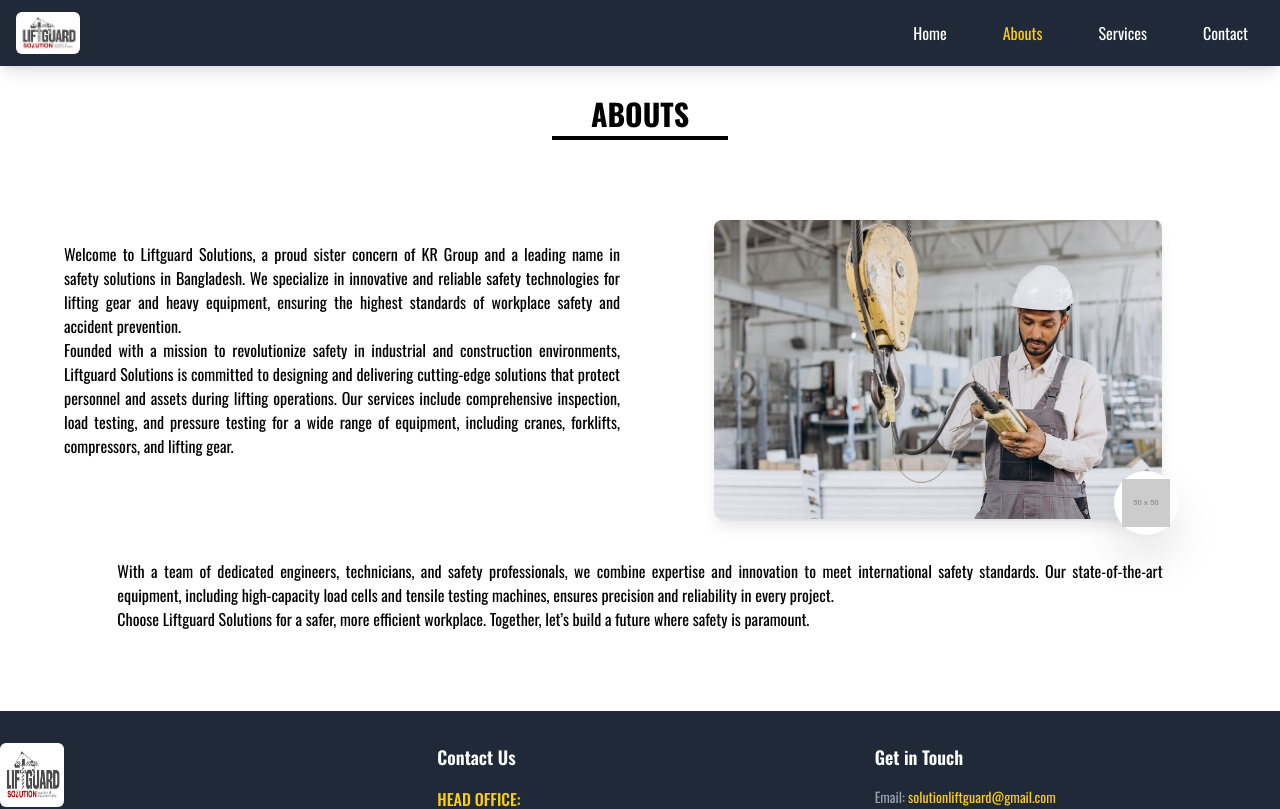
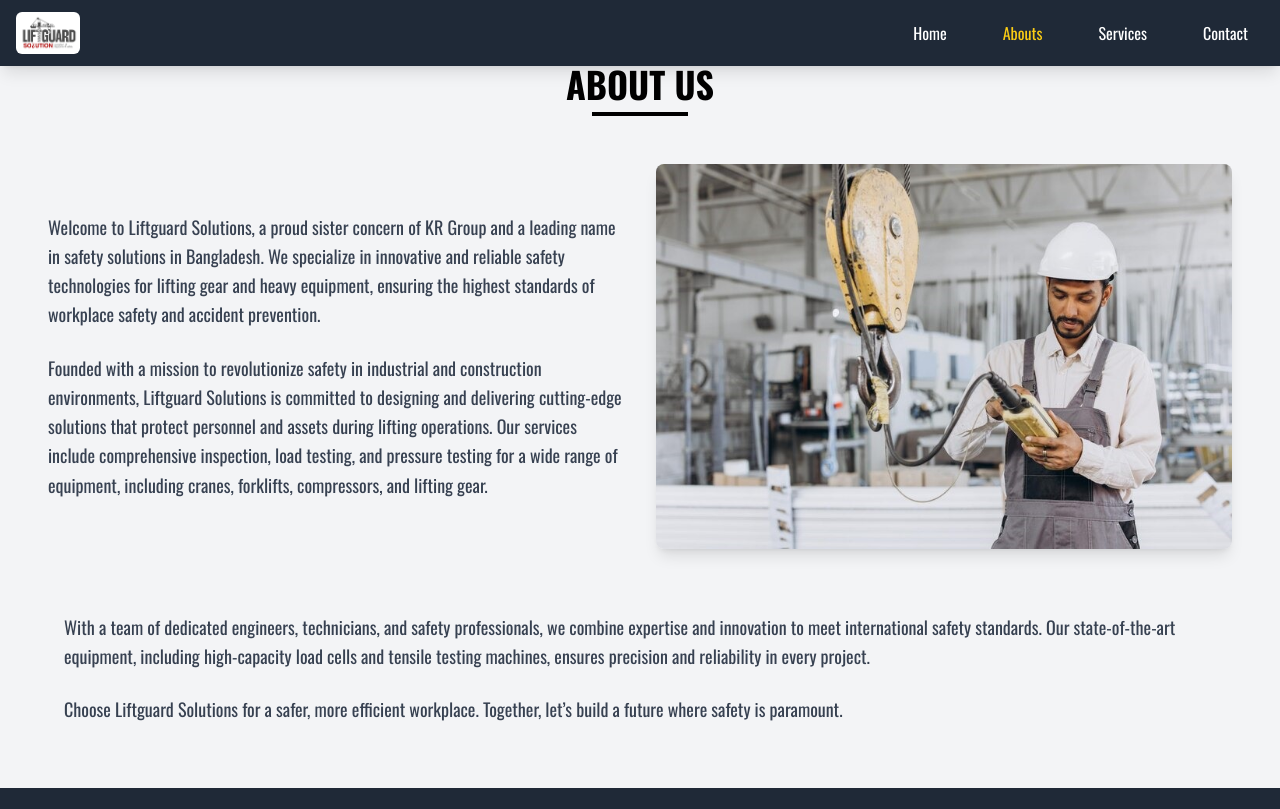
Before and after one commit to BD-Arfat/lift-guard, a React (Vite) app: page /Overview in a window 1280 px wide. Shown: the top 809 px of the page. Built offline with nearby package versions, Linux system fonts and the light colour scheme.

Commit message:
chainge abouts page

```diff
--- a/src/Pages/Abouts/Abouts/Overview.jsx
+++ b/src/Pages/Abouts/Abouts/Overview.jsx
@@ -12,52 +12,49 @@
     }, []);
 
     return (
-        <>
-        <h2 className="text-3xl font-bold text-black font-oswald text-center pt-24">ABOUTS</h2>
-        <hr className="border border-black h-1 bg-black w-44 mx-auto mt-1"/>
-            <section className="bg-white container mx-auto px-4 md:px-16 flex flex-col md:flex-row items-center justify-center">
-                <div className="lg:flex mt-10 md:justify-start md:items-center">
+        <section className="bg-gray-100 py-16">
+            {/* Header Section */}
+            <div className="text-center mb-12">
+                <h2 className="text-4xl font-bold text-black font-oswald uppercase">
+                    About Us
+                </h2>
+                <hr className="border-t-4 border-black w-24 mx-auto mt-2" />
+            </div>
+
+            {/* Content Section */}
+            <div className="flex flex-col-reverse md:flex-row items-center max-w-7xl mx-auto px-6 md:px-12 gap-8">
                 {/* Text Content */}
-                    <div className="lg:w-1/2" data-aos="fade-right">
-
-                        <p className="text-justify font-oswald">
+                <div className="md:w-1/2 space-y-6">
+                    <p className="text-lg leading-relaxed font-oswald text-gray-700">
                         Welcome to Liftguard Solutions, a proud sister concern of KR Group and a leading name in safety solutions in Bangladesh. We specialize in innovative and reliable safety technologies for lifting gear and heavy equipment, ensuring the highest standards of workplace safety and accident prevention.
                     </p>
-                        <p className="text-justify font-oswald">
+                    <p className="text-lg leading-relaxed font-oswald text-gray-700">
                         Founded with a mission to revolutionize safety in industrial and construction environments, Liftguard Solutions is committed to designing and delivering cutting-edge solutions that protect personnel and assets during lifting operations. Our services include comprehensive inspection, load testing, and pressure testing for a wide range of equipment, including cranes, forklifts, compressors, and lifting gear.
                     </p>
                 </div>
 
-                    {/* Image Section */}
-                    <div className="lg:w-1/2 mt-8 md:ms-10 md:mt-10 lg:0 flex items-center justify-center">
-                        <div data-aos="fade-left" className="relative w-full max-w-sm md:max-w-md">
+                {/* Image Content */}
+                <div className="md:w-1/2 flex justify-center">
                     <img
                         src={aboutsImage}
-                                alt="Liftguard Solutions"
+                        alt="About Liftguard Solutions"
                         className="rounded-lg shadow-lg"
-                            />
-                            {/* Logo Overlay */}
-                            <div className="absolute bottom-0 shadow-2xl right-0 transform translate-x-4 translate-y-4 bg-white rounded-full p-2 ">
-                                <img
-                                    src="https://via.placeholder.com/50" // Replace this with your logo path or link
-                                    alt="Logo"
-                                    className="w-12 h-12"
                     />
                 </div>
             </div>
+
+            {/* Additional Info Section */}
+            <div data-aos="fade-up" className="mt-16   max-w-6xl mx-auto">
+                <div className="space-y-6">
+                    <p className="text-lg leading-relaxed font-oswald text-gray-700">
+                        With a team of dedicated engineers, technicians, and safety professionals, we combine expertise and innovation to meet international safety standards. Our state-of-the-art equipment, including high-capacity load cells and tensile testing machines, ensures precision and reliability in every project.
+                    </p>
+                    <p className="text-lg leading-relaxed font-oswald text-gray-700">
+                        Choose Liftguard Solutions for a safer, more efficient workplace. Together, let’s build a future where safety is paramount.
+                    </p>
                 </div>
             </div>
         </section>
-
-            <div data-aos="fade-up" className="md:w-11/12 mx-4 md:mx-auto px-0 text-justify md:px-10 lg:px-28 xl:px-16 mt-10 mb-20">
-                <p className="font-oswald">
-                    With a team of dedicated engineers, technicians, and safety professionals, we combine expertise and innovation to meet international safety standards. Our state-of-the-art equipment, including high-capacity load cells and tensile testing machines, ensures precision and reliability in every project.
-                </p>
-                <p className="font-oswald">
-                    Choose Liftguard Solutions for a safer, more efficient workplace. Together, let’s build a future where safety is paramount.
-                </p>
-            </div>
-        </>
     );
 };
 
--- a/src/Pages/Home/Banner/Banner.jsx
+++ b/src/Pages/Home/Banner/Banner.jsx
@@ -20,7 +20,7 @@
 
 const Banner = () => {
     return (
-        <div className="pt-[66px] mb-20 mx-auto font-oswald">
+        <div className="pt-[66px] mb-20 mx-auto  font-oswald">
             <Swiper
                 navigation={true}
                 modules={[Navigation]}
--- a/src/Pages/Home/Service/Service.jsx
+++ b/src/Pages/Home/Service/Service.jsx
@@ -5,6 +5,7 @@
 import 'swiper/css/pagination';
 import data from '../../../serviceData';
 import ServiceProducts from './ServiceProducts/ServiceProducts';
+import { Link } from 'react-router-dom';
 
 const Service = () => {
     return (
@@ -42,12 +43,12 @@
 
                 {/* View More Button */}
                 <div className="text-center mt-10">
-                    <a
-                        href="/services"
+                    <Link
+                        to={"/Services"}
                         className="px-6 py-3 bg-blue-600 text-white rounded-lg text-sm md:text-base font-medium shadow-md hover:bg-blue-700 transition duration-300"
                     >
                         View More Services
-                    </a>
+                    </Link>
                 </div>
             </div>
         </div>
--- a/src/Pages/Services/Services.jsx
+++ b/src/Pages/Services/Services.jsx
@@ -92,17 +92,15 @@
 
             </section>
 
-            <section data-aos="fade-up" className="bg-gray-50 py-16">
-
-                <div className="md:w-11/12 md:mx-auto">
             <div>
-                        <h1 className="md:text-3xl text-lg mx-4 md:mx-0 font-extrabold text-gray-800 leading-snug text-center font-oswald">
+                <h1 className="md:text-3xl text-lg text-center mx-4 md:mx-0 font-extrabold text-gray-800 leading-snug font-oswald">
                     Ensure Safety and Quality with Our NDT Services
                 </h1>
-                    </div>
+                <div className="relative flex flex-col items-center max-w-screen-xl px-4 mx-auto md:flex-row sm:px-6 p-8">
+
                     <div>
                         <div className="md:w-11/12 md:mx-auto">
-                    <div className="md:flex md:w-11/12 items-center justify-center gap-10 shadow-lg  rounded-md bg-white p-6 border-t-4 border-yellow-500  mx-4 md:mx-auto mt-10">
+                            <div className="md:flex  items-center justify-center gap-10 shadow-lg  rounded-md bg-white p-6 border-t-4 border-yellow-500  mx-4 md:mx-auto mt-10">
                                 <div className="md:w-1/2 mx-auto">
                                     <h2 className="font-bold text-xl lg:text-4xl text-gray-700 mb-4 uppercase font-oswald">About Us</h2>
                                     <p className="text-gray-600 leading-relaxed text-justify font-oswald">
@@ -116,6 +114,13 @@
 
                         </div>
                     </div>
+
+                </div>
+            </div>
+
+            {/*  */}
+
+            <div className="relative flex flex-col w-11/12  items-center max-w-screen-xl px-4 mx-auto md:flex-row sm:px-6 p-8">
                 <div className="grid grid-cols-1 sm:grid-cols-1 md:grid-cols-2 gap-4 mt-10  md:w-11/12 mx-auto ">
 
                     <div className="shadow-lg rounded-md bg-white p-6 border-t-4 border-yellow-500  md:w-11/12 md:mx-auto mx-5">
@@ -165,11 +170,8 @@
 
 
                 </div>
+
             </div>
-
-                {/* Footer Section */}
-
-            </section>
 
 
         </>
--- a/src/Shear/Navbar/Navbar.jsx
+++ b/src/Shear/Navbar/Navbar.jsx
@@ -1,17 +1,20 @@
 import React, { useState } from "react";
 import { Link, NavLink } from "react-router-dom";
 import { FaBars, FaTimes } from "react-icons/fa";
-import logo from '../../assets/logo.jpeg';
+import logo from "../../assets/logo.jpeg";
 
 const Navbar = () => {
   const [isOpen, setIsOpen] = useState(false);
 
   const toggleNavbar = () => {
     setIsOpen(!isOpen);
+    // Prevent scrolling when the mobile menu is open
+    document.body.style.overflow = isOpen ? "auto" : "hidden";
   };
 
   const closeMenu = () => {
     setIsOpen(false);
+    document.body.style.overflow = "auto";
   };
 
   const activeLinkClass = "text-yellow-400";
@@ -59,12 +62,13 @@
   );
 
   return (
-    <nav className="bg-gray-800 text-white fixed w-full z-30 shadow-lg font-oswald">
-      <div className="container mx-auto flex items-center justify-between px-4 py-3 ">
+    <nav className="bg-gray-800 text-white fixed top-0 left-0 w-full z-50 shadow-lg font-oswald">
+      <div className="container mx-auto flex items-center justify-between px-4 py-3">
         {/* Logo */}
         <div className="text-2xl font-bold">
-          <Link to={'/'}>
-          <img className="w-16 rounded-md" src={logo} alt="Logo" /></Link>
+          <Link to={"/"}>
+            <img className="w-16 rounded-md" src={logo} alt="Logo" />
+          </Link>
         </div>
 
         {/* Desktop Menu */}
@@ -81,7 +85,9 @@
 
       {/* Mobile Menu */}
       {isOpen && (
-        <div className="md:hidden bg-gray-700">
+        <div
+          className="md:hidden bg-gray-700 fixed top-16 left-0 w-full h-screen z-40"
+        >
           <div className="flex flex-col space-y-2 py-4">{item}</div>
         </div>
       )}
```
Lines whose indentation alone changed are shown as unchanged.
